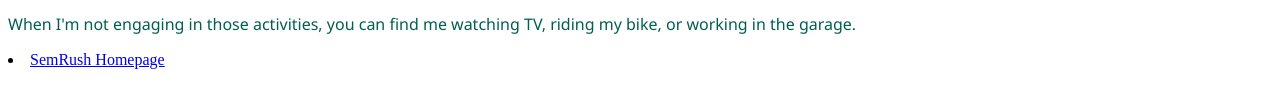
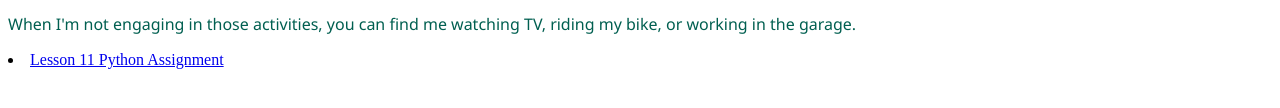
Before and after one commit to AMooney2019/AMooney2019.github.io, a plain HTML site: page index.html in a window 1280 px wide. Shown: the part 240-348 px from the top of the page. Drawn offline with Linux system fonts and the light colour scheme.

Commit message:
Update index.html

```diff
--- a/index.html
+++ b/index.html
@@ -38,7 +38,7 @@
 <p>Aside from that, I'm also working on a series of products for home organization -- things I've already created for my own home, that I hope to produce and sell in the future.</p>
 <p>When I'm not engaging in those activities, you can find me watching TV, riding my bike, or working in the garage.</p>
 
-<li><a href = "https://www.semrush.com">SemRush Homepage</a></li>
+<li><a href = https://github.com/AMooney2019/AMooney2019.github.io/blob/main/hello_world_Mooney.html>Lesson 11 Python Assignment</a></li>
 </body>
 
 </html>
```
